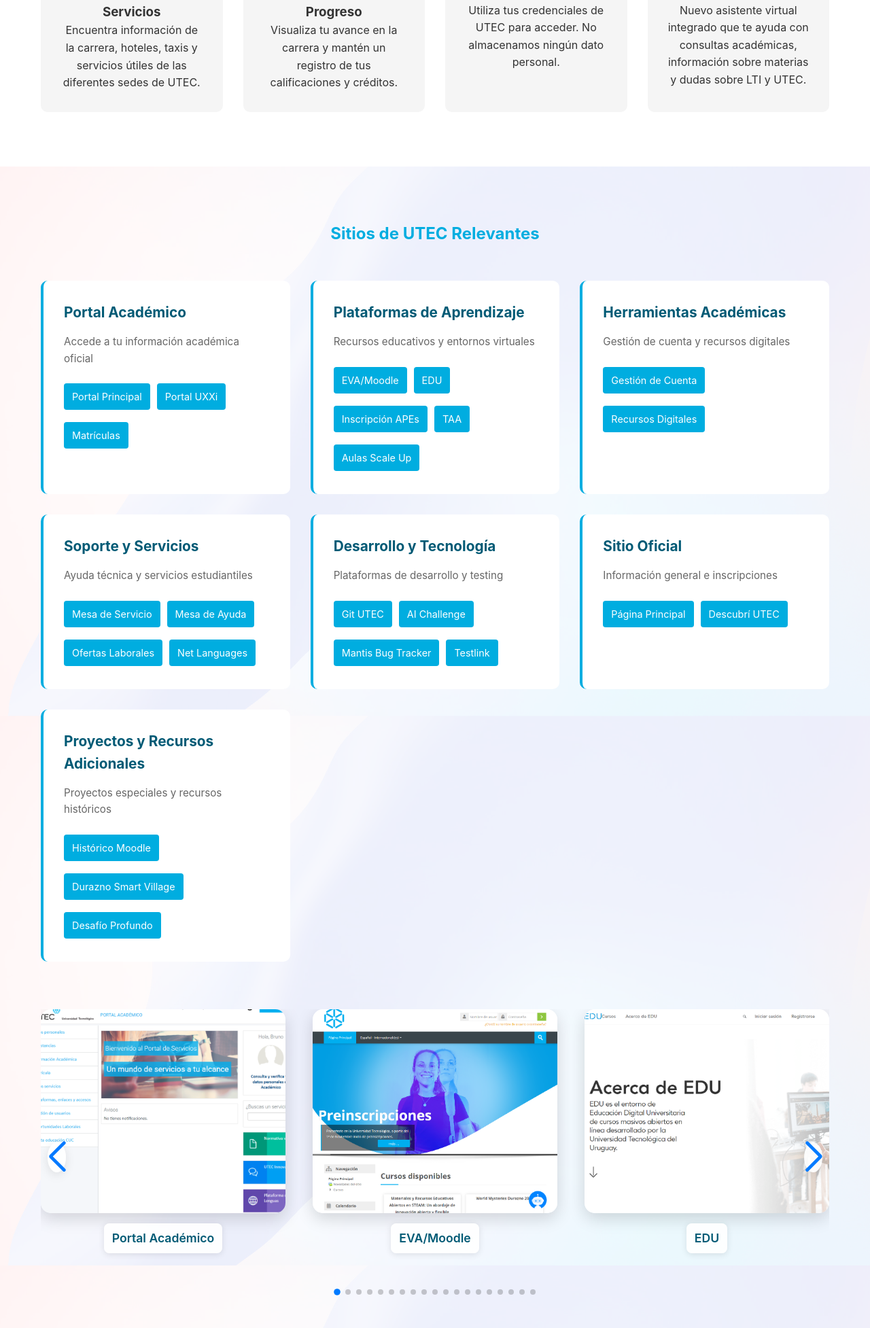
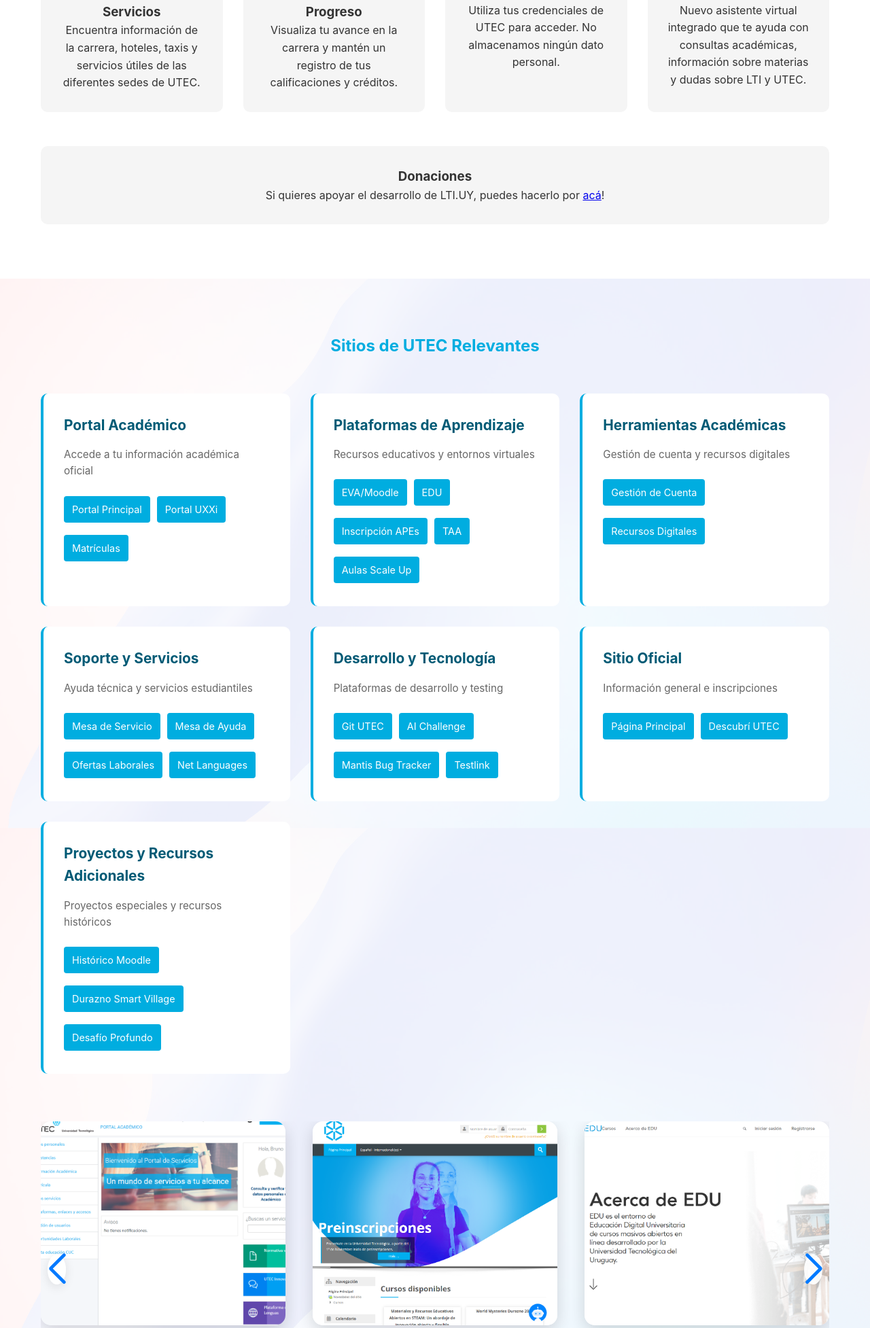
Before and after one commit to missingus3r/lti.uy_v2, a Node server app: page / in a window 1280 px wide. Shown: the part 850-2804 px from the top of the page at 68% size. Run offline with Node 20, Linux system fonts and the light colour scheme; some libraries are stand-ins or nearby versions.

Commit message:
Agrega una sección de donaciones en la vista principal para apoyar el desarrollo de LTI.UY, incluyendo un enlace a PayPal.

```diff
--- a/views/index.ejs
+++ b/views/index.ejs
@@ -200,6 +200,13 @@
                     <p>Nuevo asistente virtual integrado que te ayuda con consultas académicas, información sobre materias y dudas sobre LTI y UTEC.</p>
                 </div>
             </div>
+        </div>
+        <div class="container">
+            <div class="features-grid">
+                <div class="feature-card">
+                    <h3>Donaciones</h3>
+                    <p>Si quieres apoyar el desarrollo de LTI.UY, puedes hacerlo por <a href="https://paypal.me/xplice?country.x=UY&locale.x=es_XC" target="_blank" rel="noopener">acá</a>!</p>
+                </div>
         </div>
     </section>
 
```
